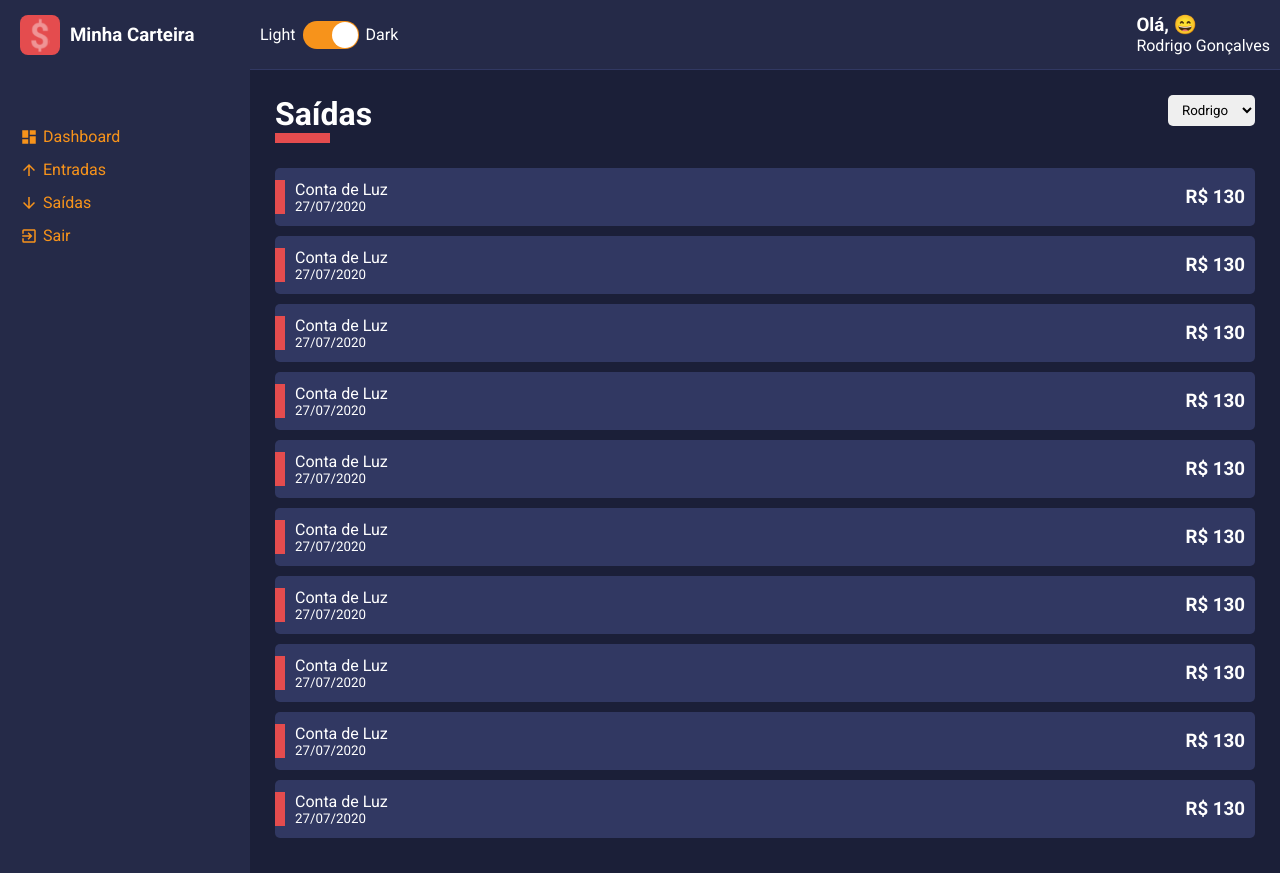
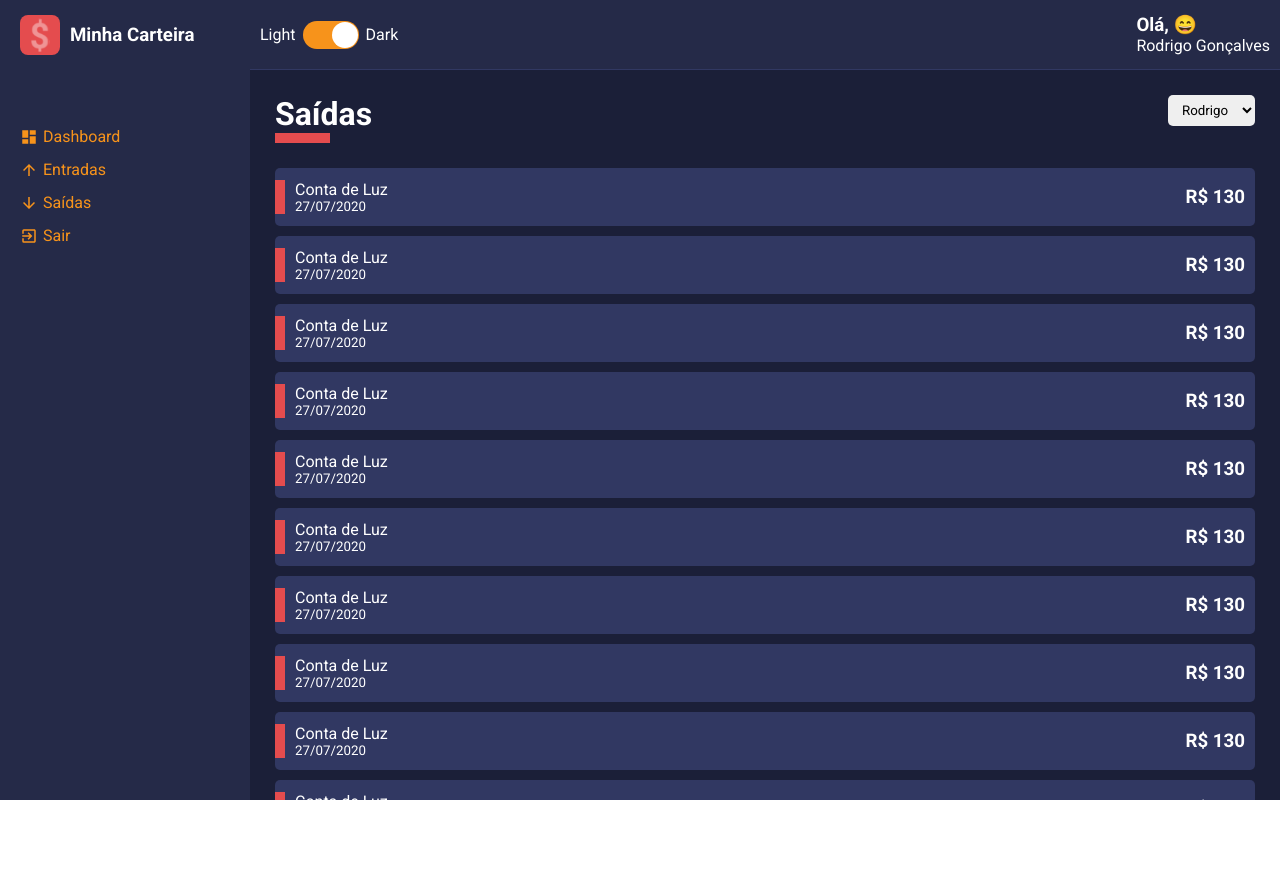
Before and after one commit to CarlosMota/react_e_typescript_desenvolvendo_um_dashboard, a React (Create React App) app: page / in a window 1280 px wide. After the commit the page ends 800 px from the top, so only its background shows below. Built offline with nearby package versions, Linux system fonts and the light colour scheme.

Commit message:
[S3A18] Personalizando a scroll bar e matendo o aside e o header fixo na rolagem
Signed-off-by: Carlos Silva <carlos.motta89@gmail.com>

```diff
--- a/src/Components/Content/styles.ts
+++ b/src/Components/Content/styles.ts
@@ -6,4 +6,21 @@
     background-color: ${props => props.theme.colors.primary};
 
     padding: 25px;
+
+    height: calc(100vh - 70px);
+    overflow-y: scroll;
+
+    ::-webkit-scrollbar{
+        width: 10px;
+    }
+
+    ::-webkit-scrollbar-thumb{
+        background-color: ${props => props.theme.colors.secondary};
+        border-radius: 10px;
+    }
+
+    ::-webkit-scrollbar-track{
+        background-color: ${props => props.theme.colors.secondary};
+        border-radius: 10px;
+    }
 `;
```
